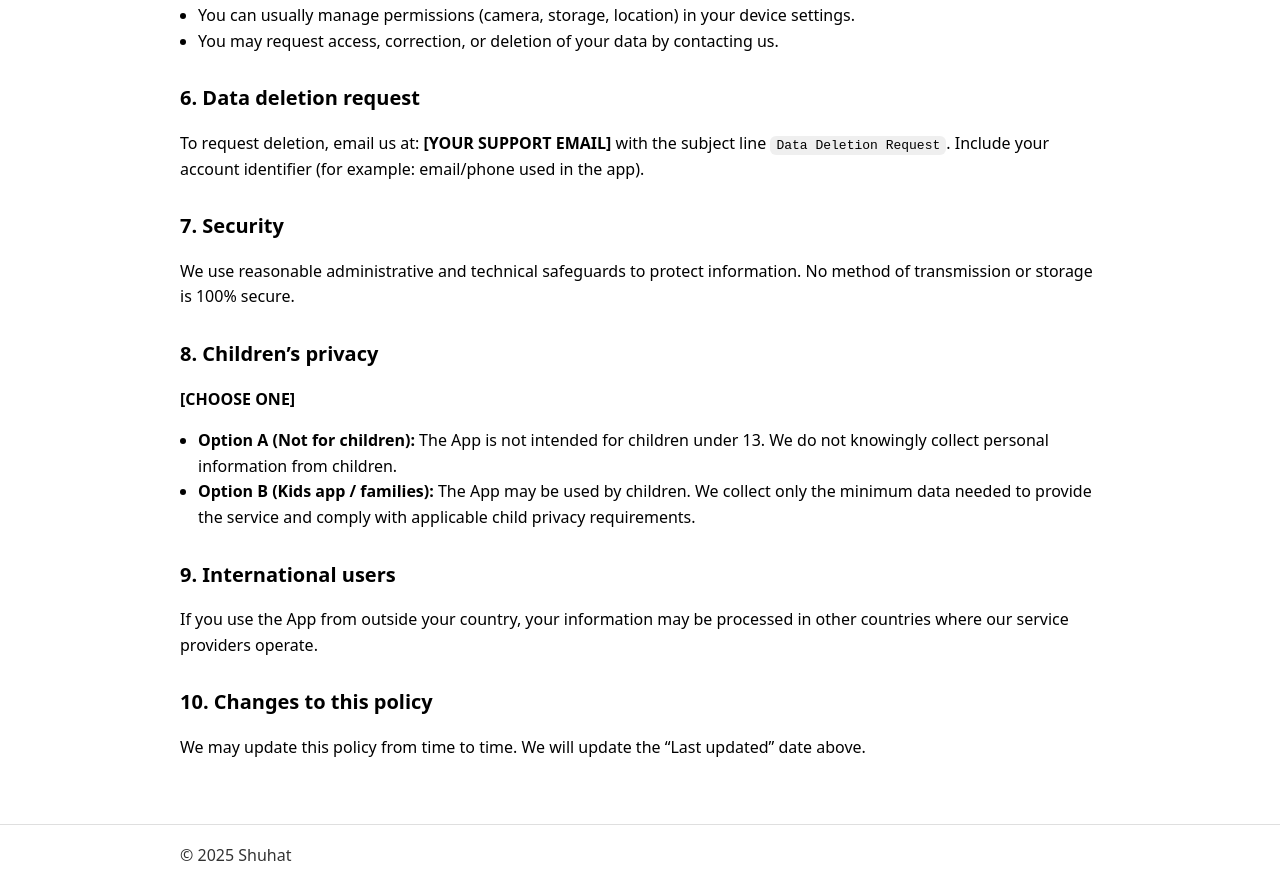
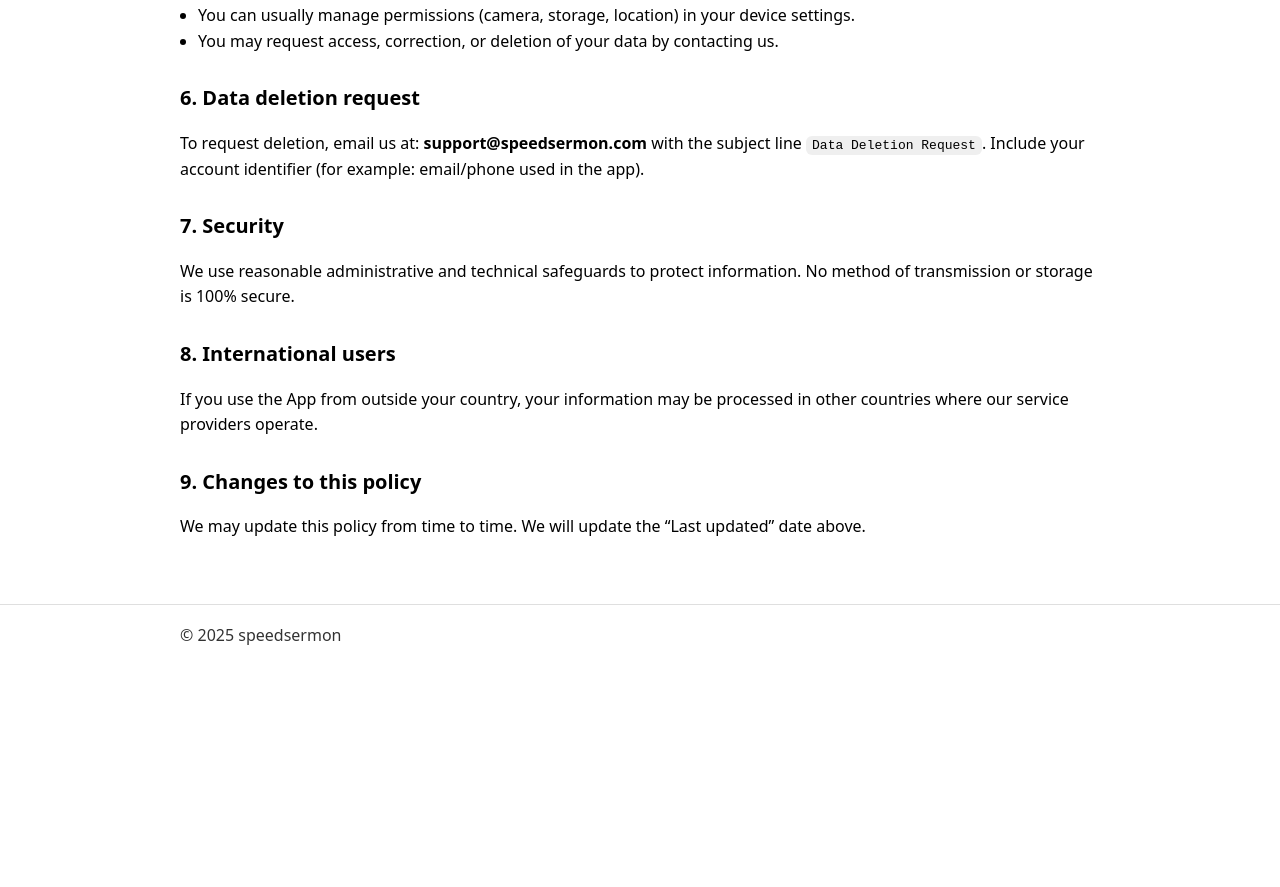
Before and after one commit to binga14/speed-sermon-privacy, a plain HTML site: page docs/index.html in a window 1280 px wide. Shown: the part 1549-2436 px from the top of the page. After the commit the page ends 2216 px from the top, so only its background shows below. Drawn offline with Linux system fonts and the light colour scheme.

Commit message:
mod: privacy page added

```diff
--- a/docs/index.html
+++ b/docs/index.html
@@ -194,7 +194,7 @@
       <h2>6. Data deletion request</h2>
       <p>
         To request deletion, email us at:
-        <strong>[YOUR SUPPORT EMAIL]</strong> with the subject line
+        <strong>support@speedsermon.com</strong> with the subject line
         <code>Data Deletion Request</code>. Include your account identifier (for
         example: email/phone used in the app).
       </p>
@@ -205,30 +205,13 @@
         information. No method of transmission or storage is 100% secure.
       </p>
 
-      <h2>8. Children’s privacy</h2>
-      <p>
-        <strong>[CHOOSE ONE]</strong>
-      </p>
-      <ul>
-        <li>
-          <strong>Option A (Not for children):</strong> The App is not intended
-          for children under 13. We do not knowingly collect personal
-          information from children.
-        </li>
-        <li>
-          <strong>Option B (Kids app / families):</strong> The App may be used
-          by children. We collect only the minimum data needed to provide the
-          service and comply with applicable child privacy requirements.
-        </li>
-      </ul>
-
-      <h2>9. International users</h2>
+      <h2>8. International users</h2>
       <p>
         If you use the App from outside your country, your information may be
         processed in other countries where our service providers operate.
       </p>
 
-      <h2>10. Changes to this policy</h2>
+      <h2>9. Changes to this policy</h2>
       <p>
         We may update this policy from time to time. We will update the “Last
         updated” date above.
@@ -237,7 +220,7 @@
 
     <footer>
       <main style="padding: 0 16px; max-width: 920px">
-        <p class="muted">© <span id="y"></span> Shuhat</p>
+        <p class="muted">© <span id="y"></span> speedsermon</p>
       </main>
     </footer>
 
```
